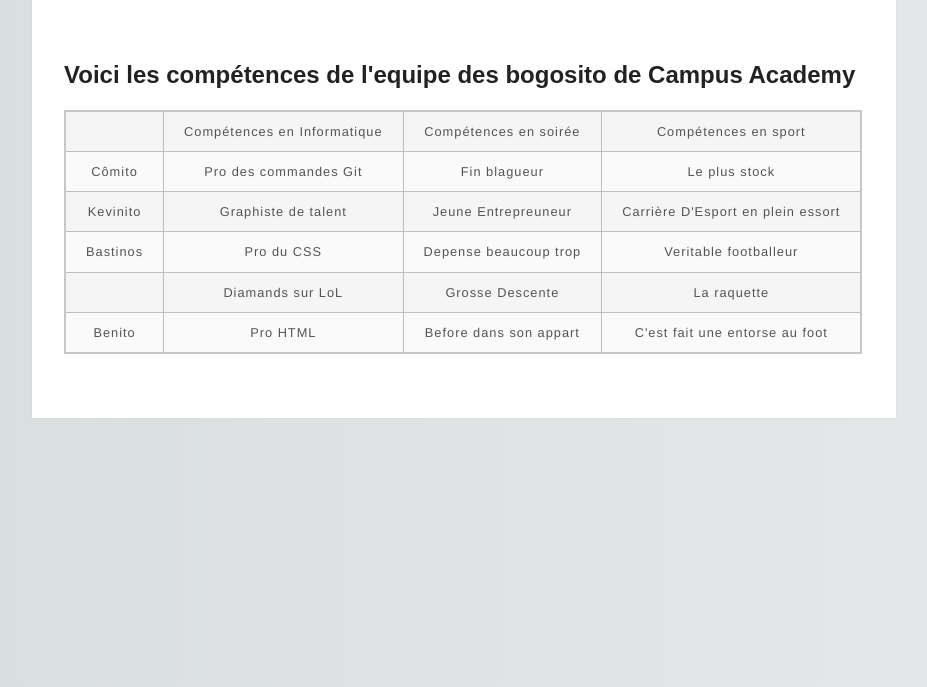
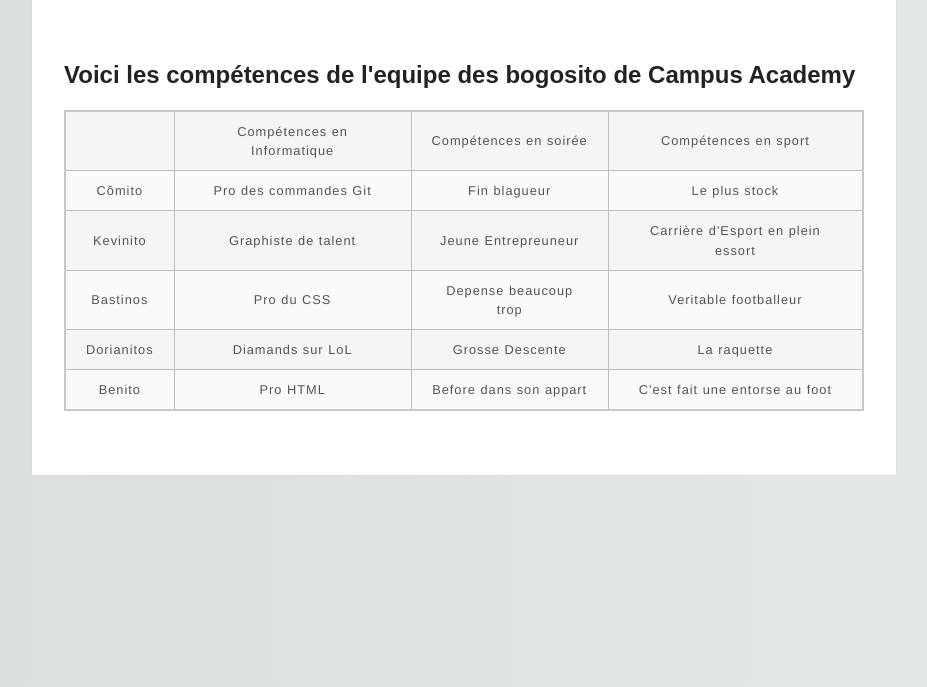
Before and after one commit to NeaYSi/Projet-site, a plain HTML site: page index.html in a window 1280 px wide. Shown: the part 113-800 px from the top of the page, without its empty margins (176-1103 px from the left). Drawn offline with Linux system fonts and the light colour scheme; a script that the page names is missing.

```diff
--- a/index.html
+++ b/index.html
@@ -34,7 +34,7 @@
             <td>Kevinito</td>
             <td>Graphiste de talent</td>
             <td>Jeune Entrepreuneur</td>
-            <td>Carrière D'Esport en plein essort</td>
+            <td>Carrière d'Esport en plein essort</td>
         </tr>
         <tr>
             <td>Bastinos</td>
@@ -43,7 +43,7 @@
             <td>Veritable footballeur</td>
         </tr>
         <tr>
-            <td></td>
+            <td>Dorianitos</td>
             <td>Diamands sur LoL</td>
             <td>Grosse Descente</td>
             <td>La raquette</td>
```
